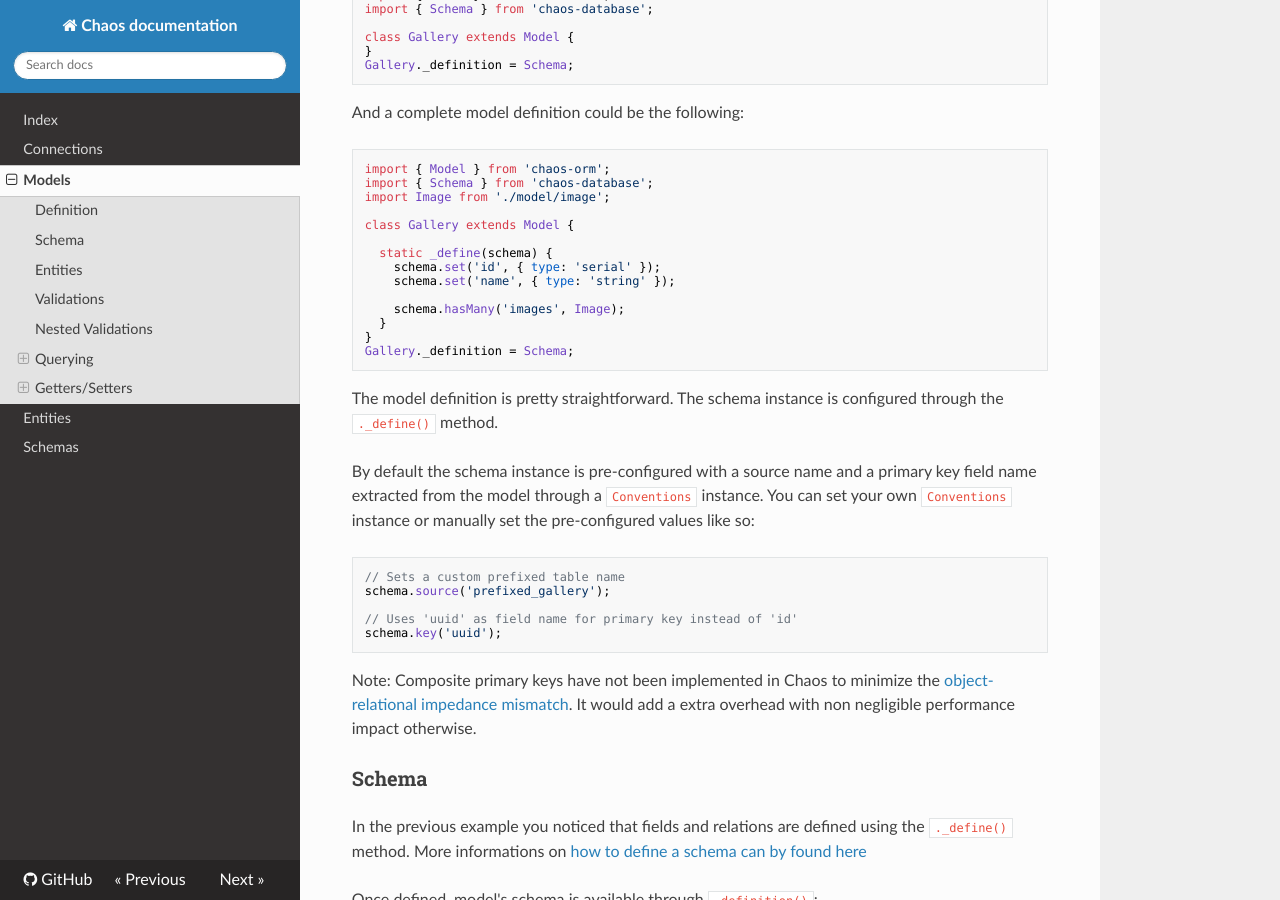
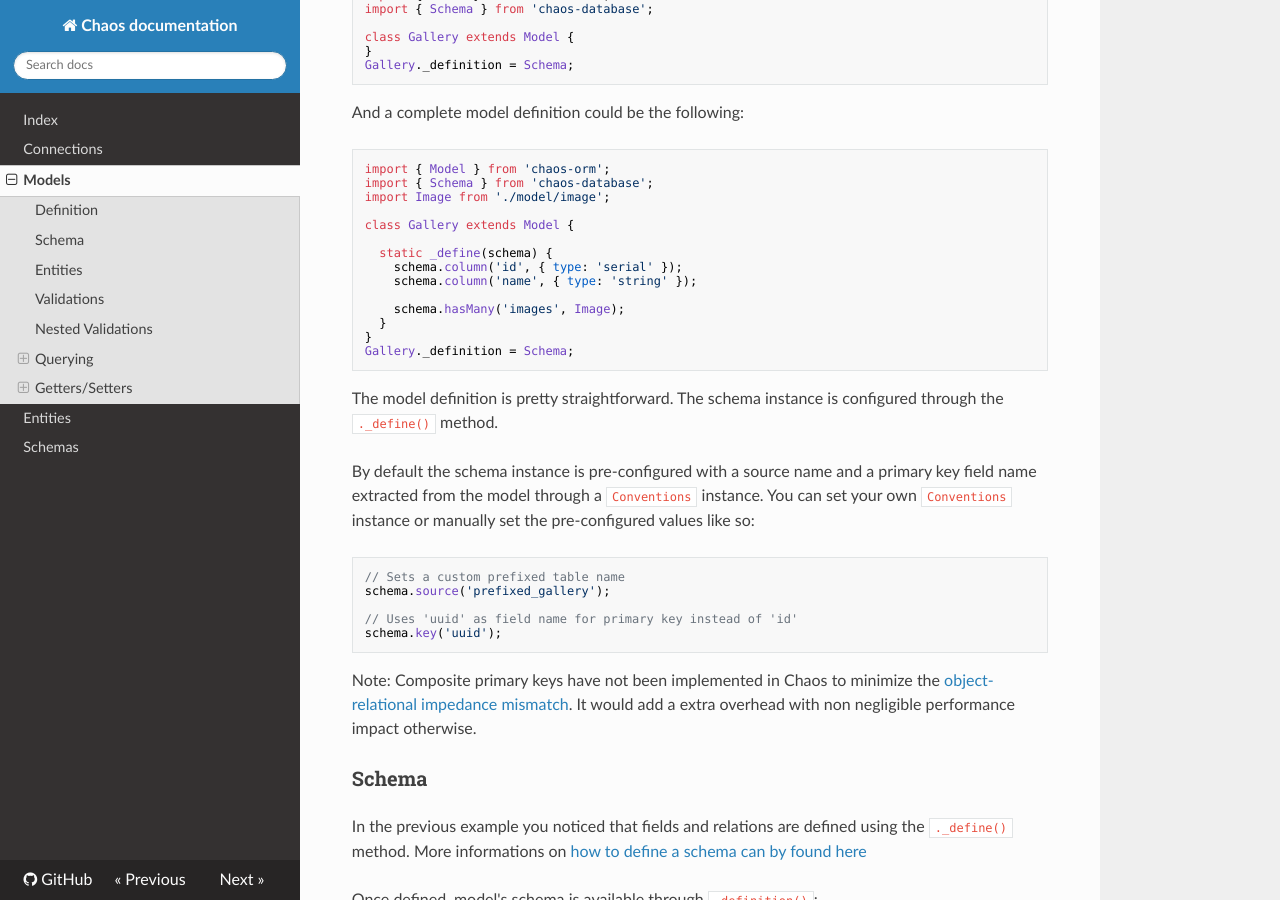
Before and after one commit to crysalead-js/chaos-orm, an MkDocs documentation site: the page built from docs/models.md, in a window 1280 px wide and 900 px high, scrolled down 713 px. Built offline with MkDocs 1.6.1, drawn with Linux system fonts in a browser that asks for light colours; nearby versions of some CDN libraries; old or Windows-style settings are respelled for this version of MkDocs.

Commit message:
Update documentation.

```diff
--- a/docs/models.md
+++ b/docs/models.md
@@ -37,8 +37,8 @@ import Image from './model/image';
 class Gallery extends Model {
 
   static _define(schema) {
-    schema.set('id', { type: 'serial' });
-    schema.set('name', { type: 'string' });
+    schema.column('id', { type: 'serial' });
+    schema.column('name', { type: 'string' });
 
     schema.hasMany('images', Image);
   }
```
Also changed, not shown: README.md (+2 -0 lines).
